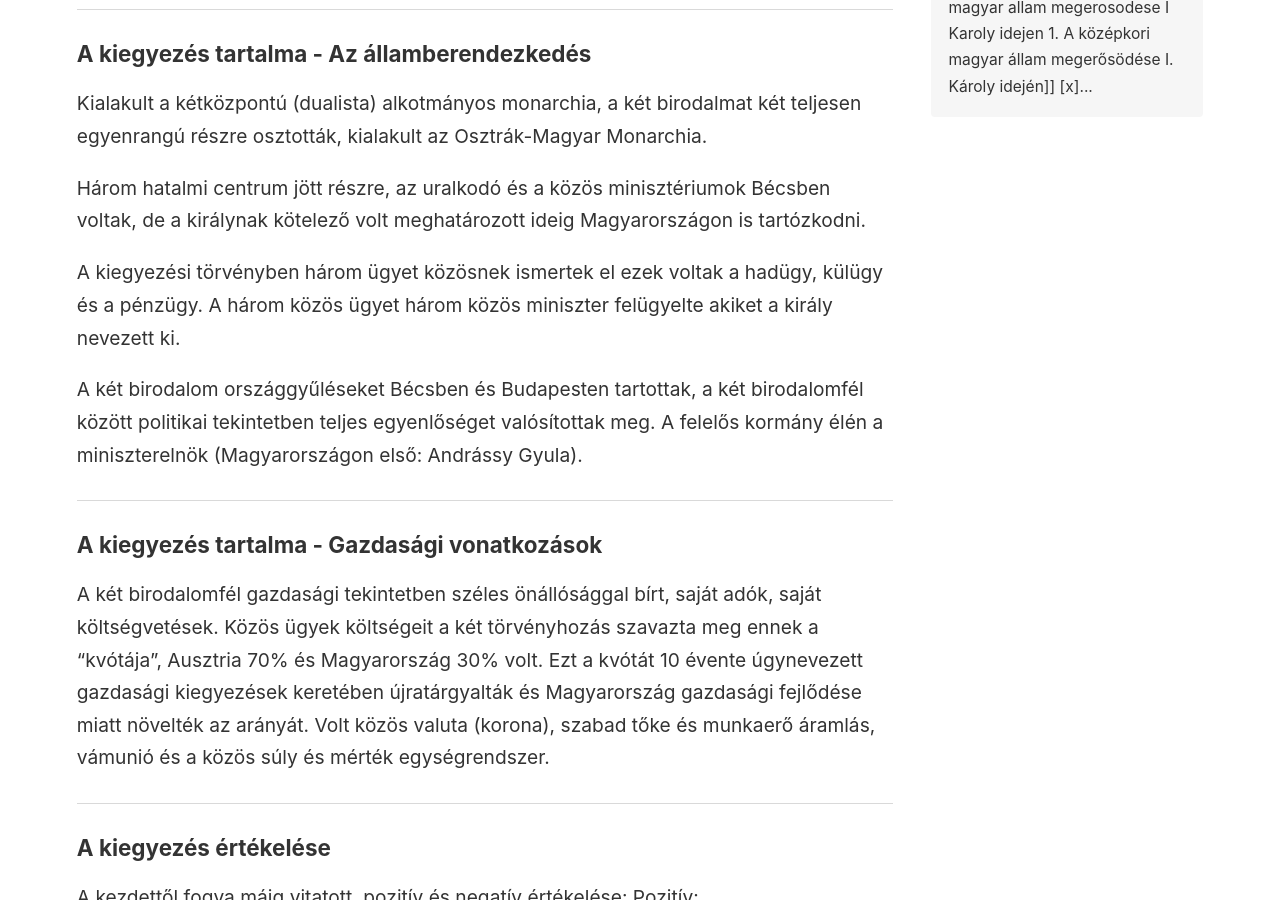
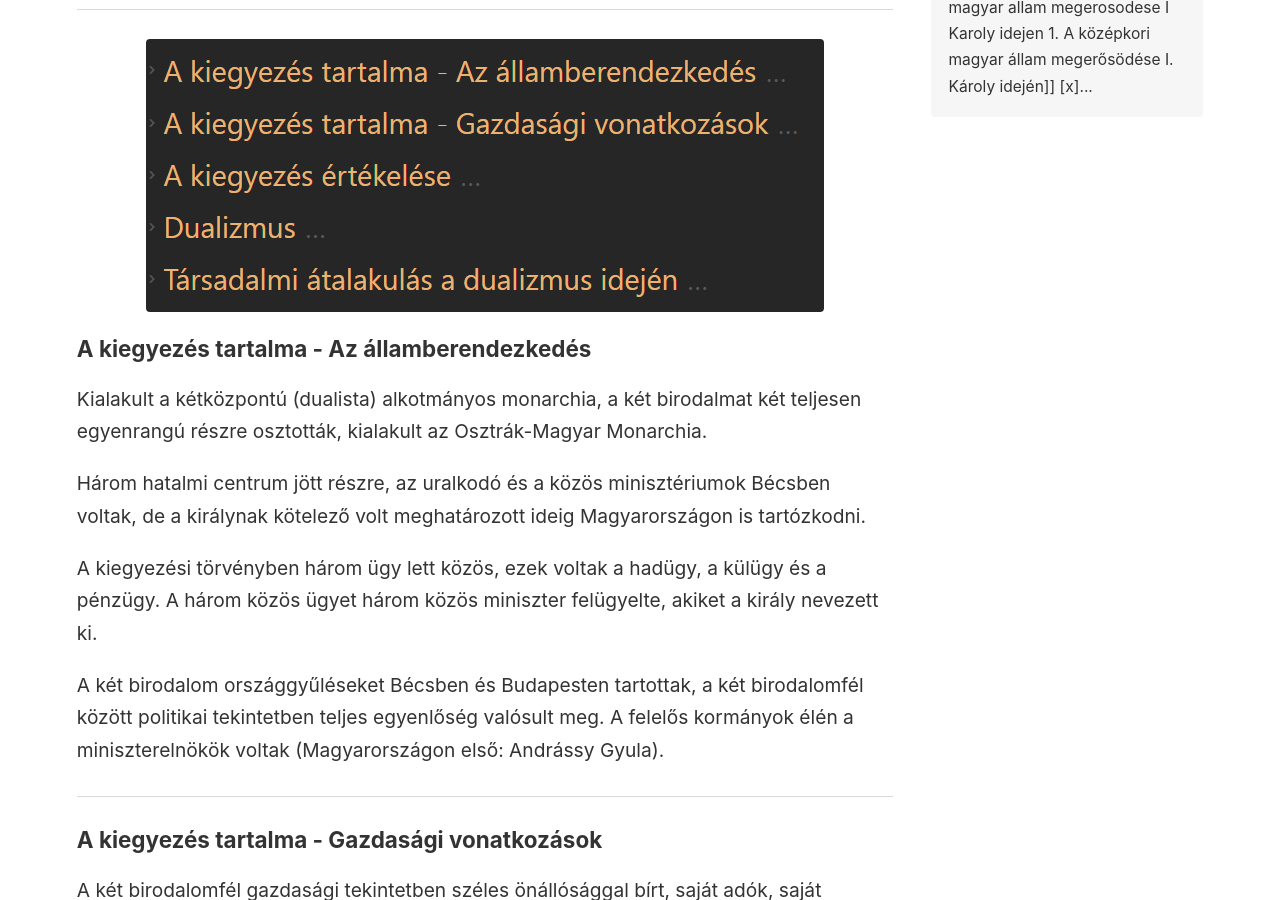
Before and after one commit to Danvenrit/jegyzet-jegyzetek, a Jekyll site: the page built from _notes/tortenelem/A dualista allam A kiegyezes tartalma es ertekelese.md, in a window 1280 px wide and 900 px high, scrolled down 402 px. Built offline with Jekyll 4.4.1, drawn with Linux system fonts in a browser that asks for light colours; some of the changed text lies outside the part shown.

Commit message:
dualizmus image insert

```diff
--- a/_notes/tortenelem/A dualista allam A kiegyezes tartalma es ertekelese.md
+++ b/_notes/tortenelem/A dualista allam A kiegyezes tartalma es ertekelese.md
@@ -1,21 +1,23 @@
 # A dualista állam, A kiegyezés tartalma és értékelése
 ---
+<img src="assets/DualizmusFocimek.png">
+### A kiegyezés tartalma - Az államberendezkedés
 
-### A kiegyezés tartalma - Az államberendezkedés
 Kialakult a kétközpontú (dualista) alkotmányos monarchia, a két birodalmat két teljesen egyenrangú részre osztották, kialakult az Osztrák-Magyar Monarchia.
 
 Három hatalmi centrum jött részre, az uralkodó és a közös minisztériumok Bécsben voltak, de a királynak kötelező volt meghatározott ideig Magyarországon is tartózkodni.
 
-A kiegyezési törvényben három ügyet közösnek ismertek el ezek voltak a hadügy, külügy és a pénzügy. A három közös ügyet három közös miniszter felügyelte akiket a király nevezett ki.
+A kiegyezési törvényben három ügy lett közös, ezek voltak a hadügy, a külügy és a pénzügy. A három közös ügyet három közös miniszter felügyelte, akiket a király nevezett ki.
 
-A két birodalom országgyűléseket Bécsben és Budapesten tartottak, a két birodalomfél között politikai tekintetben teljes egyenlőséget valósítottak meg. A felelős kormány élén a miniszterelnök (Magyarországon első: Andrássy Gyula).
+A két birodalom országgyűléseket Bécsben és Budapesten tartottak, a két birodalomfél között politikai tekintetben teljes egyenlőség valósult meg. A felelős kormányok élén a miniszterelnökök voltak (Magyarországon első: Andrássy Gyula).
 
 ---
 
 ### A kiegyezés tartalma - Gazdasági vonatkozások
+
 A két birodalomfél gazdasági tekintetben széles önállósággal bírt, saját adók, saját költségvetések.
-Közös ügyek költségeit a két törvényhozás szavazta meg ennek a "kvótája", Ausztria 70% és Magyarország 30% volt. Ezt a kvótát 10 évente úgynevezett gazdasági kiegyezések keretében újratárgyalták és Magyarország gazdasági fejlődése miatt növelték az arányát.
-Volt közös valuta (korona), szabad tőke és munkaerő áramlás, vámunió és a közös súly és mérték egységrendszer.
+Közös ügyek költségeit a két törvényhozás szavazta meg ennek a "kvótája", Ausztria 70% és Magyarország 30% volt. Ezt a kvótát 10 évente úgynevezett gazdasági kiegyezések keretében újratárgyalták és gazdasági teljesítmény alapján változtatták az arányokat.
+Volt közös valuta (korona), szabad tőke és munkaerő áramlás, ezenkívül volt vámunió és a közös súly és mérték egységrendszer.
 
 ---
 
```
Also changed, not shown: assets/DualizmusFocimek.png (added).
